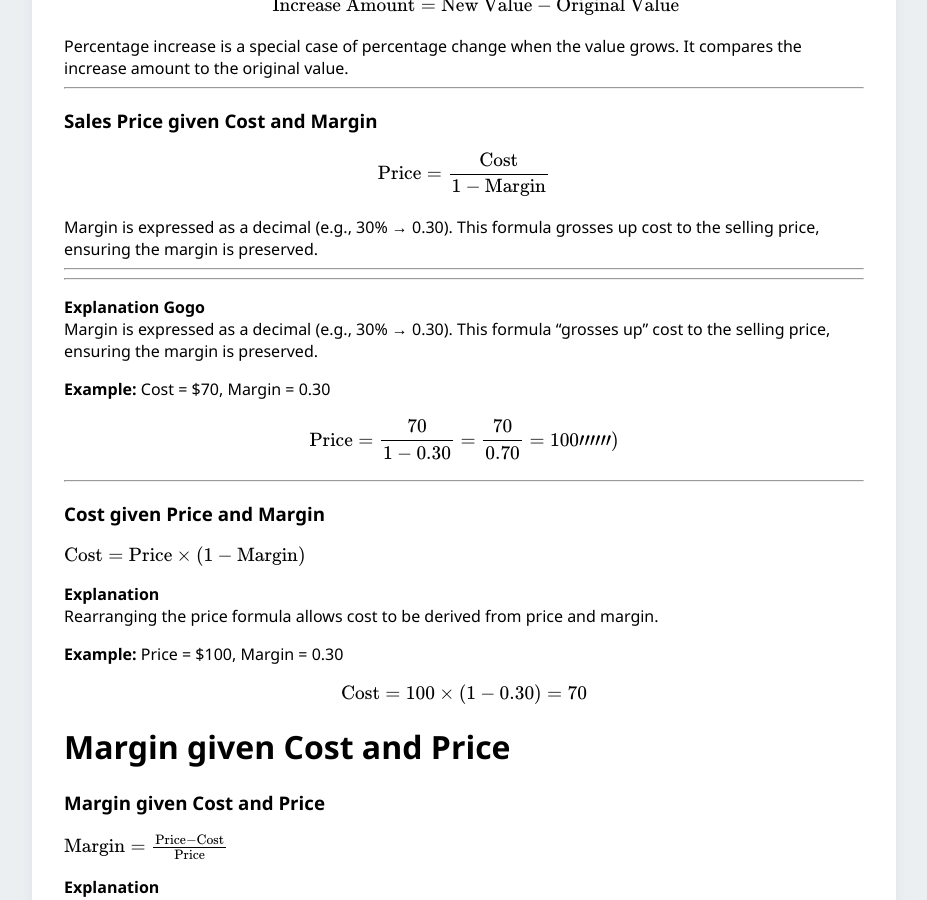
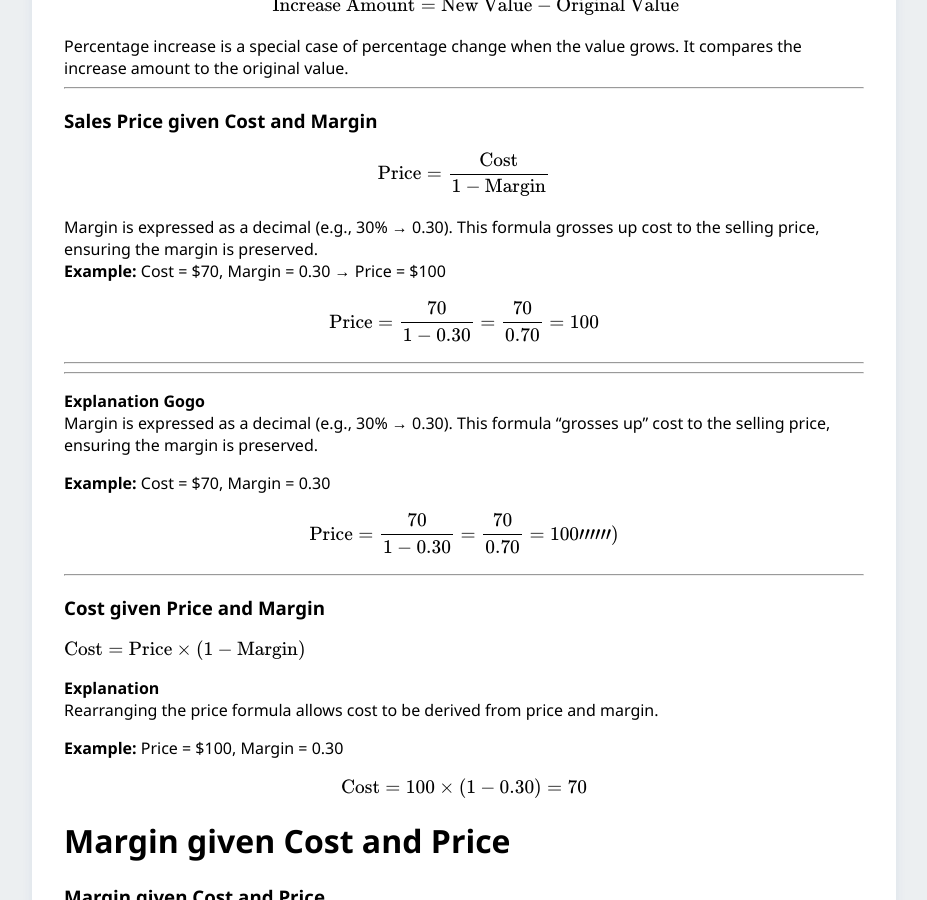
Before and after one commit to jaymcc2/product-sales-formulas, a Jekyll site: the page built from sales_math/index.md, in a window 1280 px wide and 900 px high, scrolled down 485 px. Shown: the whole window, without its empty margins (176-1103 px from the left). Built offline with Jekyll 4.4.1, drawn with Linux system fonts in a browser that asks for light colours.

Commit message:
added example equation to formula.html

```diff
--- a/_data/formulas.yml
+++ b/_data/formulas.yml
@@ -21,3 +21,8 @@
     \text{Price} = \frac{\text{Cost}}{1 - \text{Margin}}
     $$
   explanation: "Margin is expressed as a decimal (e.g., 30% → 0.30). This formula grosses up cost to the selling price, ensuring the margin is preserved."
+  example: "Cost = $70, Margin = 0.30 → Price = $100"
+  example-equation: |
+    $$
+    \text{Price} = \frac{70}{1 - 0.30} = \frac{70}{0.70} = 100
+    $$
--- a/_includes/formula.html
+++ b/_includes/formula.html
@@ -6,5 +6,11 @@
     {% if include.formula.explanation %}
     <div class="formula-explanation">{{ include.formula.explanation }}</div>
     {% endif %}
+    {% if include.formula.example %}
+    <div class="formula-example"><strong>Example:</strong> {{ include.formula.example }}</div>
+    {% endif %}
+    {% if include.formula.example-equation %}
+    <div class="formula-example-equation">{{ include.formula.example-equation }}</div>
+    {% endif %}
     <hr>
 </div>
```
